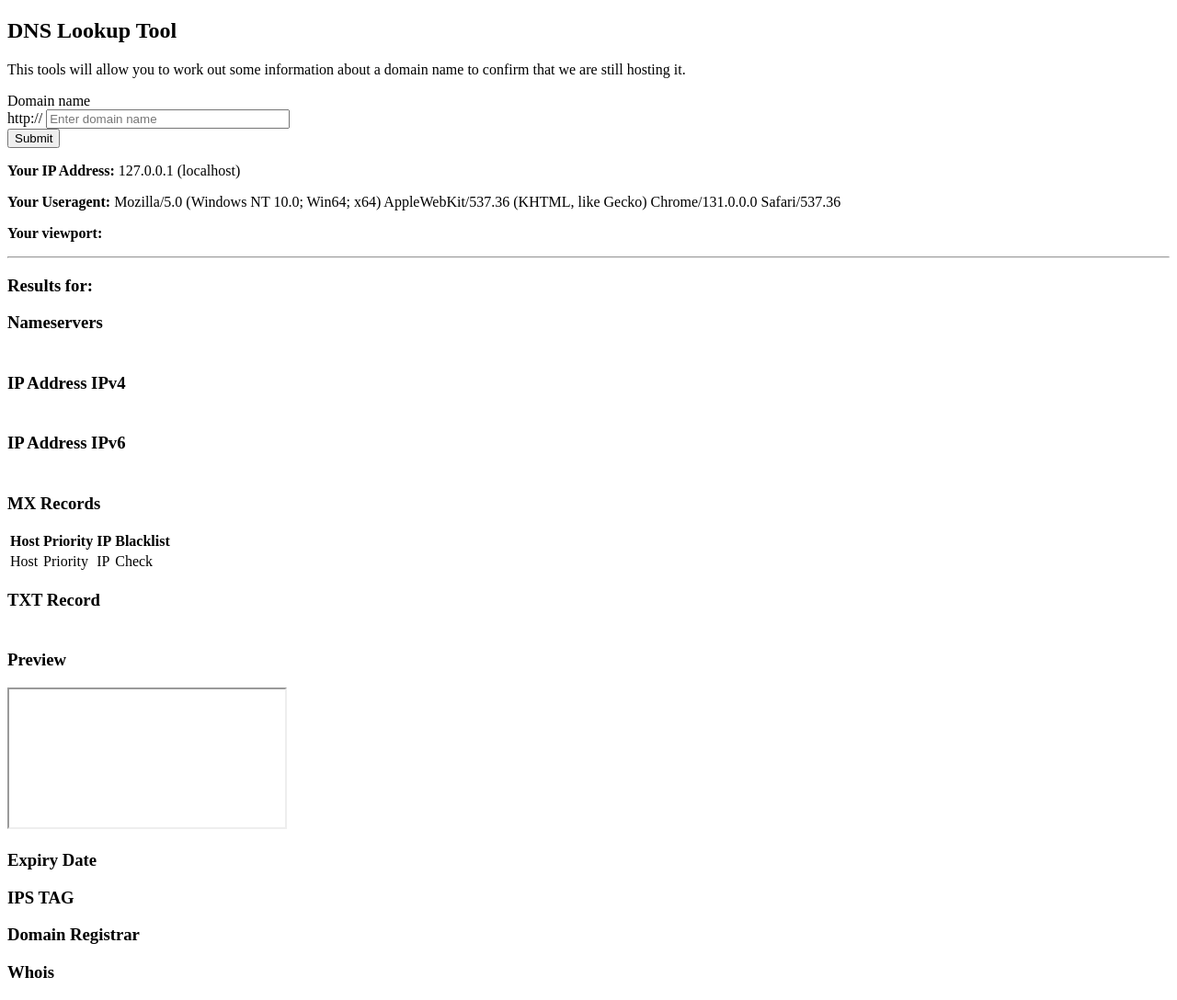
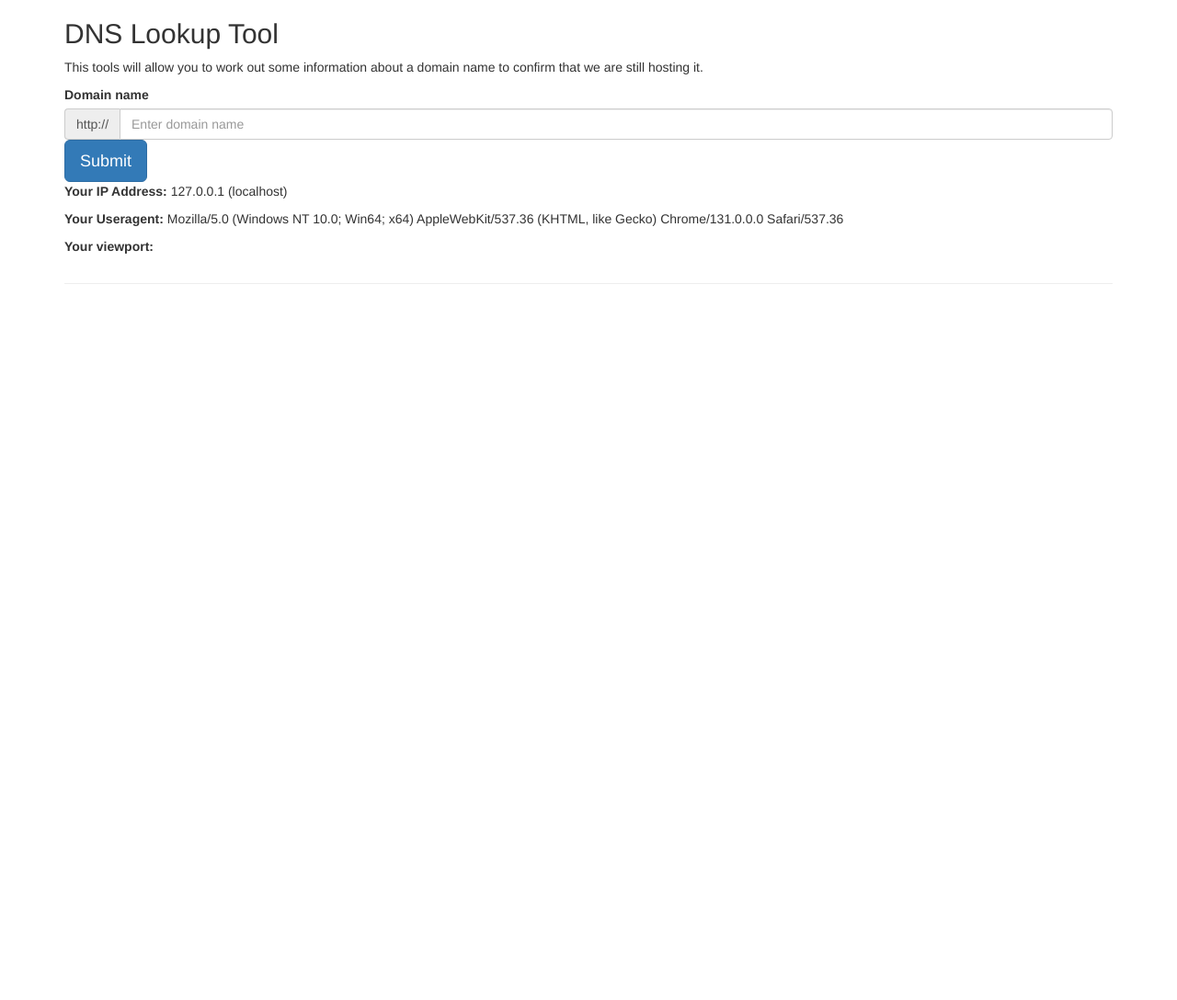
Before and after one commit to gwpreston/dns-lookup-tool, a PHP site: page / in a window 1280 px wide. Shown: the whole page at 92% size. After the commit the page ends 309 px from the top, so only its background shows below. Run offline with PHP 8.4, Linux system fonts and the light colour scheme; some libraries are stand-ins or nearby versions.

Commit message:
Split the bootstrap css with the project css

```diff
--- a/php/index.php
+++ b/php/index.php
@@ -7,6 +7,7 @@ include_once('main.php');
 <meta charset="UTF-8">
 <meta name="viewport" content="width=device-width, initial-scale=1">
 <meta http-equiv="X-UA-Compatible" content="IE=edge">
+<link rel="stylesheet" href="/dist/css/bootstrap.min.css" type="text/css">
 <link rel="stylesheet" href="/dist/css/main.min.css" type="text/css">
 <!-- HTML5 shim and Respond.js for IE8 support of HTML5 elements and media queries -->
 <!-- WARNING: Respond.js doesn't work if you view the page via file:// -->
--- /dev/null
+++ b/sass/bootstrap.scss
@@ -0,0 +1,2 @@
+
+@import 'bower_components/bootstrap-sass/assets/stylesheets/_bootstrap';
--- a/sass/main.scss
+++ b/sass/main.scss
@@ -1,5 +1,3 @@
-
-@import 'bower_components/bootstrap-sass/assets/stylesheets/_bootstrap';
 
 .DnsTools {
     word-break: break-word;
```
